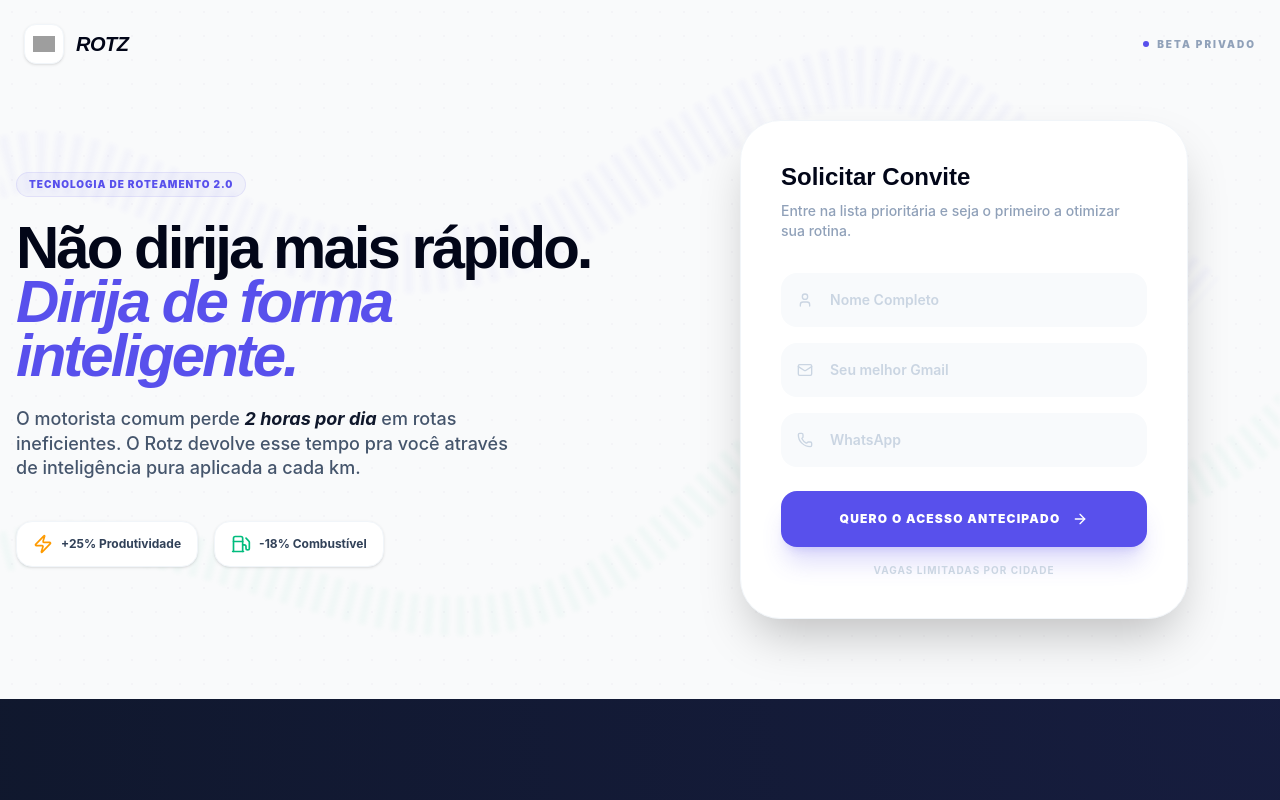
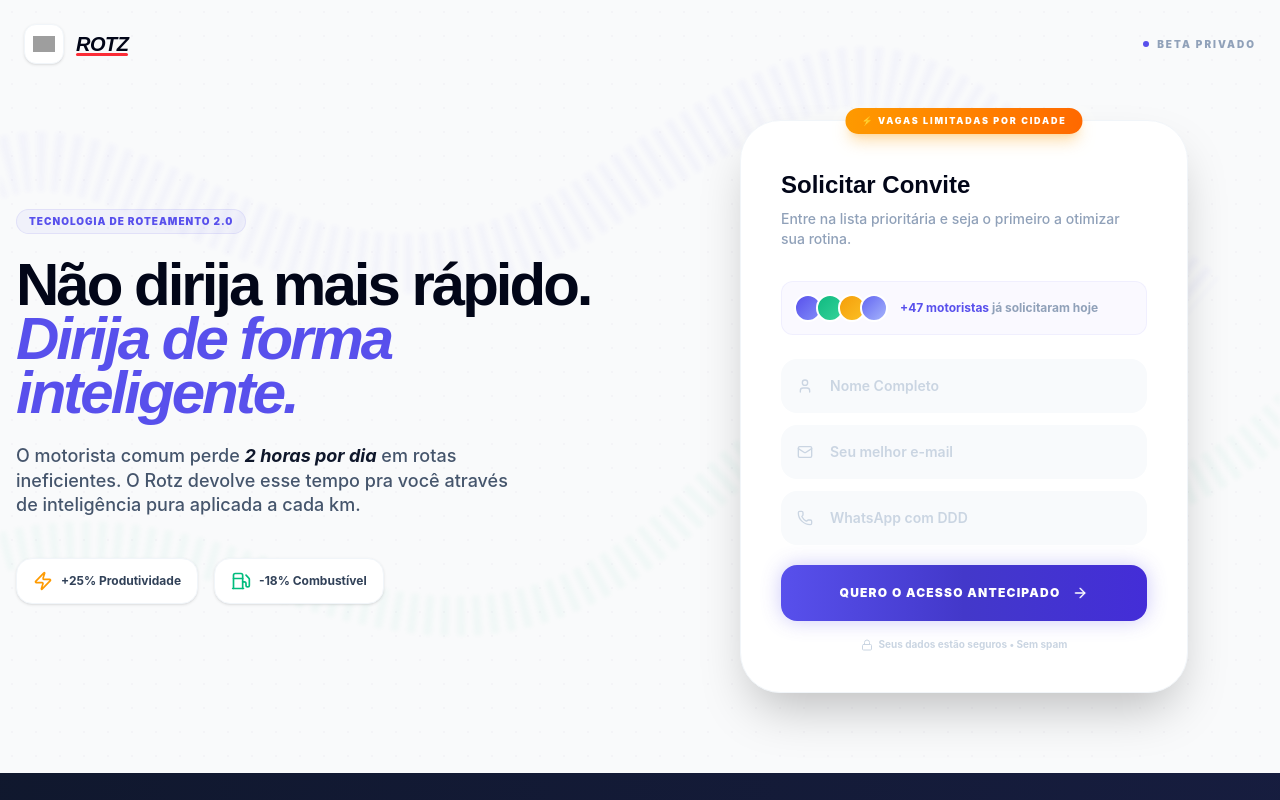
Before and after one commit to Renato364/rotz-landing-page, a React (Vite) app: page / in a window 1280 px wide. Shown: the top 800 px of the page. Built offline with nearby package versions, Linux system fonts and the light colour scheme; no server answers; grey boxes are pictures that could not be loaded.

Commit message:
feat: improve form design with urgency badge, social proof, trust signal, and red line logo

```diff
--- a/package.json
+++ b/package.json
@@ -4,7 +4,7 @@
   "version": "0.0.0",
   "type": "module",
   "scripts": {
-    "dev": "vite --port=3000 --host=0.0.0.0",
+    "dev": "vite --port=3001 --host=0.0.0.0",
     "build": "vite build",
     "preview": "vite preview",
     "clean": "rm -rf dist",
--- a/src/App.tsx
+++ b/src/App.tsx
@@ -5,7 +5,7 @@
 
 import { useState, ChangeEvent, FormEvent, useRef } from 'react';
 import { motion, AnimatePresence } from 'motion/react';
-import { Phone, Mail, User, CheckCircle, ArrowRight, Loader2, Smartphone, MapPin, Navigation, Zap, Fuel, Wrench } from 'lucide-react';
+import { Phone, Mail, User, CheckCircle, ArrowRight, Loader2, Smartphone, MapPin, Navigation, Zap, Fuel, Wrench, Lock } from 'lucide-react';
 import { supabase } from './lib/supabase';
 
 export default function App() {
@@ -108,7 +108,10 @@
                 className="w-full h-full object-contain"
               />
             </div>
-            <span className="font-display font-black text-xl tracking-tight text-slate-950 uppercase italic">Rotz</span>
+            <span className="relative font-display font-black text-xl tracking-tight text-slate-950 uppercase italic inline-block leading-none">
+              Rotz
+              <span className="absolute -bottom-0.5 left-0 w-full h-[3px] bg-red-500 rounded-full" />
+            </span>
           </div>
           <div className="hidden sm:flex items-center gap-2">
             <span className="w-1.5 h-1.5 rounded-full bg-primary animate-pulse" />
@@ -154,14 +157,47 @@
             animate={{ opacity: 1, y: 0 }}
             className="w-full max-w-md mx-auto lg:ml-auto"
           >
-            <div className="bg-white rounded-[2.5rem] shadow-2xl border border-slate-100 overflow-hidden relative">
+            <div className="relative">
+              {/* Urgency badge - fora do overflow-hidden */}
+              <div className="absolute -top-3 left-1/2 -translate-x-1/2 z-20">
+                <motion.div
+                  initial={{ y: -10, opacity: 0 }}
+                  animate={{ y: 0, opacity: 1 }}
+                  className="bg-gradient-to-r from-amber-500 to-orange-500 text-white text-[9px] font-black uppercase tracking-[0.2em] px-4 py-1.5 rounded-full shadow-lg shadow-amber-500/30 whitespace-nowrap"
+                >
+                  ⚡ Vagas Limitadas por Cidade
+                </motion.div>
+              </div>
+
+              <div className="bg-white rounded-[2.5rem] shadow-2xl border border-slate-100 overflow-hidden relative">
               {/* Blur accent */}
               <div className="absolute top-0 right-0 w-32 h-32 bg-primary/5 blur-3xl -z-10" />
 
-              <div className="px-5 sm:px-10 py-8 sm:py-10">
+              <div className="px-5 sm:px-10 py-8 sm:py-10 pt-10 sm:pt-12">
                 <div className="mb-6 sm:mb-8">
                   <h3 className="text-xl sm:text-2xl font-display font-black text-slate-950 mb-2">Solicitar Convite</h3>
                   <p className="text-xs sm:text-sm font-medium text-slate-400">Entre na lista prioritária e seja o primeiro a otimizar sua rotina.</p>
+                </div>
+
+                {/* Social proof */}
+                <div className="flex items-center gap-3 mb-6 p-3 bg-primary/[0.03] rounded-xl border border-primary/[0.06]">
+                  <div className="flex -space-x-1.5">
+                    {[
+                      'linear-gradient(135deg, #5850EC, #818CF8)',
+                      'linear-gradient(135deg, #10B981, #34D399)',
+                      'linear-gradient(135deg, #F59E0B, #FBBF24)',
+                      'linear-gradient(135deg, #6366F1, #A5B4FC)',
+                    ].map((gradient, i) => (
+                      <div
+                        key={i}
+                        className="w-6 h-6 sm:w-7 sm:h-7 rounded-full border-2 border-white"
+                        style={{ background: gradient }}
+                      />
+                    ))}
+                  </div>
+                  <p className="text-[10px] sm:text-xs font-bold text-slate-400">
+                    <span className="text-primary">+47 motoristas</span> já solicitaram hoje
+                  </p>
                 </div>
 
                 <AnimatePresence mode="wait">
@@ -187,29 +223,29 @@
                       </button>
                     </motion.div>
                   ) : (
-                    <form onSubmit={handleSubmit} className="space-y-4">
+                    <form onSubmit={handleSubmit} className="space-y-3">
                       <div className="relative group">
                         <User className="absolute left-4 top-1/2 -translate-y-1/2 w-4 h-4 text-slate-300 group-focus-within:text-primary transition-colors" />
                         <input
                           id="name" name="name" type="text" required placeholder="Nome Completo"
                           value={formData.name} onChange={handleChange}
-                          className="w-full bg-[#F8FAFC] border border-transparent rounded-2xl py-4 pl-12 pr-4 focus:ring-2 focus:ring-primary/10 focus:bg-white focus:border-primary/20 transition-all text-slate-700 placeholder:text-slate-300 font-semibold text-sm"
+                          className="w-full bg-[#F8FAFC] border border-transparent rounded-2xl py-4 pl-12 pr-4 focus:ring-2 focus:ring-primary/10 focus:bg-white focus:border-primary/20 focus:scale-[1.01] transition-all text-slate-700 placeholder:text-slate-300 font-semibold text-sm"
                         />
                       </div>
                       <div className="relative group">
                         <Mail className="absolute left-4 top-1/2 -translate-y-1/2 w-4 h-4 text-slate-300 group-focus-within:text-primary transition-colors" />
                         <input
-                          id="email" name="email" type="email" required placeholder="Seu melhor Gmail"
+                          id="email" name="email" type="email" required placeholder="Seu melhor e-mail"
                           value={formData.email} onChange={handleChange}
-                          className="w-full bg-[#F8FAFC] border border-transparent rounded-2xl py-4 pl-12 pr-4 focus:ring-2 focus:ring-primary/10 focus:bg-white focus:border-primary/20 transition-all text-slate-700 placeholder:text-slate-300 font-semibold text-sm"
+                          className="w-full bg-[#F8FAFC] border border-transparent rounded-2xl py-4 pl-12 pr-4 focus:ring-2 focus:ring-primary/10 focus:bg-white focus:border-primary/20 focus:scale-[1.01] transition-all text-slate-700 placeholder:text-slate-300 font-semibold text-sm"
                         />
                       </div>
                       <div className="relative group">
                         <Phone className="absolute left-4 top-1/2 -translate-y-1/2 w-4 h-4 text-slate-300 group-focus-within:text-primary transition-colors" />
                         <input
-                          id="phone" name="phone" type="tel" required placeholder="WhatsApp"
+                          id="phone" name="phone" type="tel" required placeholder="WhatsApp com DDD"
                           value={formData.phone} onChange={handleChange}
-                          className="w-full bg-[#F8FAFC] border border-transparent rounded-2xl py-4 pl-12 pr-4 focus:ring-2 focus:ring-primary/10 focus:bg-white focus:border-primary/20 transition-all text-slate-700 placeholder:text-slate-300 font-semibold text-sm"
+                          className="w-full bg-[#F8FAFC] border border-transparent rounded-2xl py-4 pl-12 pr-4 focus:ring-2 focus:ring-primary/10 focus:bg-white focus:border-primary/20 focus:scale-[1.01] transition-all text-slate-700 placeholder:text-slate-300 font-semibold text-sm"
                         />
                       </div>
 
@@ -221,25 +257,31 @@
                       )}
 
                       <motion.button
-                        whileHover={{ scale: 1.01 }}
-                        whileTap={{ scale: 0.98 }}
+                        whileHover={{ scale: 1.02 }}
+                        whileTap={{ scale: 0.97 }}
                         disabled={status === 'loading'}
-                        className="w-full bg-primary hover:bg-primary-dark text-white font-black uppercase tracking-[0.1em] text-xs py-5 rounded-2xl shadow-xl shadow-primary/20 flex items-center justify-center gap-3 transition-colors disabled:opacity-50 mt-6"
+                        className="w-full bg-gradient-to-r from-primary via-primary-dark to-indigo-700 text-white font-black uppercase tracking-[0.1em] text-xs py-5 rounded-2xl shadow-xl shadow-primary/30 btn-glow flex items-center justify-center gap-3 transition-all disabled:opacity-50 mt-5"
                       >
                         {status === 'loading' ? (
                           <Loader2 className="w-5 h-5 animate-spin" />
                         ) : (
                           <>
                             Quero o Acesso Antecipado
-                            <ArrowRight className="w-4 h-4" />
+                            <ArrowRight className="w-4 h-4 arrow-bounce" />
                           </>
                         )}
                       </motion.button>
-                      <p className="text-center text-[10px] font-bold text-slate-300 uppercase tracking-widest mt-4">Vagas limitadas por cidade</p>
+
+                      {/* Trust signal */}
+                      <div className="flex items-center justify-center gap-1.5 mt-4">
+                        <Lock className="w-3 h-3 text-slate-300" />
+                        <span className="text-[10px] font-bold text-slate-300">Seus dados estão seguros • Sem spam</span>
+                      </div>
                     </form>
                   )}
                 </AnimatePresence>
               </div>
+            </div>
             </div>
           </motion.div>
         </section>
--- a/src/index.css
+++ b/src/index.css
@@ -35,3 +35,30 @@
   from { stroke-dashoffset: 1000; }
   to { stroke-dashoffset: 0; }
 }
+
+@keyframes glow-pulse {
+  0%, 100% { box-shadow: 0 0 20px rgba(88, 80, 236, 0.3); }
+  50% { box-shadow: 0 0 45px rgba(88, 80, 236, 0.6); }
+}
+
+@keyframes arrow-move {
+  0%, 100% { transform: translateX(0); }
+  50% { transform: translateX(5px); }
+}
+
+@keyframes float-in {
+  from { opacity: 0; transform: translateY(8px); }
+  to { opacity: 1; transform: translateY(0); }
+}
+
+.btn-glow {
+  animation: glow-pulse 2s ease-in-out infinite;
+}
+
+.arrow-bounce {
+  animation: arrow-move 1s ease-in-out infinite;
+}
+
+.float-in {
+  animation: float-in 0.6s ease-out forwards;
+}
```
